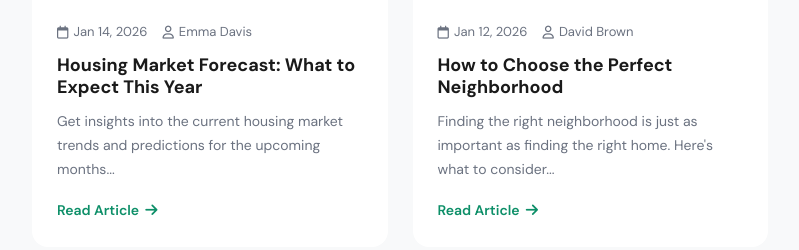
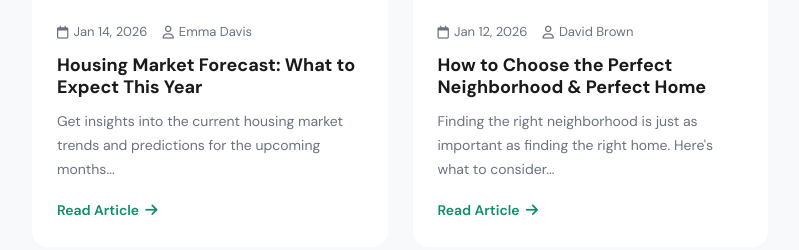
Before and after one commit to compasshousingsociety-eng/compasshousingsociety-14, a plain HTML site: page blog.html in a window 1280 px wide. Shown: the part 1698-1948 px from the top of the page, without its empty margins (50-849 px from the left). Drawn offline with nearby package versions, Linux system fonts and the light colour scheme; a script that the page names is missing.

```diff
--- a/blog.html
+++ b/blog.html
@@ -220,7 +220,7 @@
                                 <span><i class="fa-regular fa-calendar"></i> Jan 12, 2026</span>
                                 <span><i class="fa-regular fa-user"></i> David Brown</span>
                             </div>
-                            <h3 class="blog-title"><a href="blog-details.html">How to Choose the Perfect Neighborhood</a></h3>
+                            <h3 class="blog-title"><a href="blog-details.html">How to Choose the Perfect Neighborhood & Perfect Home</a></h3>
                             <p class="blog-excerpt">Finding the right neighborhood is just as important as finding the right home. Here's what to consider...</p>
                             <a href="blog-details.html" class="blog-link">Read Article <i class="fa-solid fa-arrow-right"></i></a>
                         </div>
```
